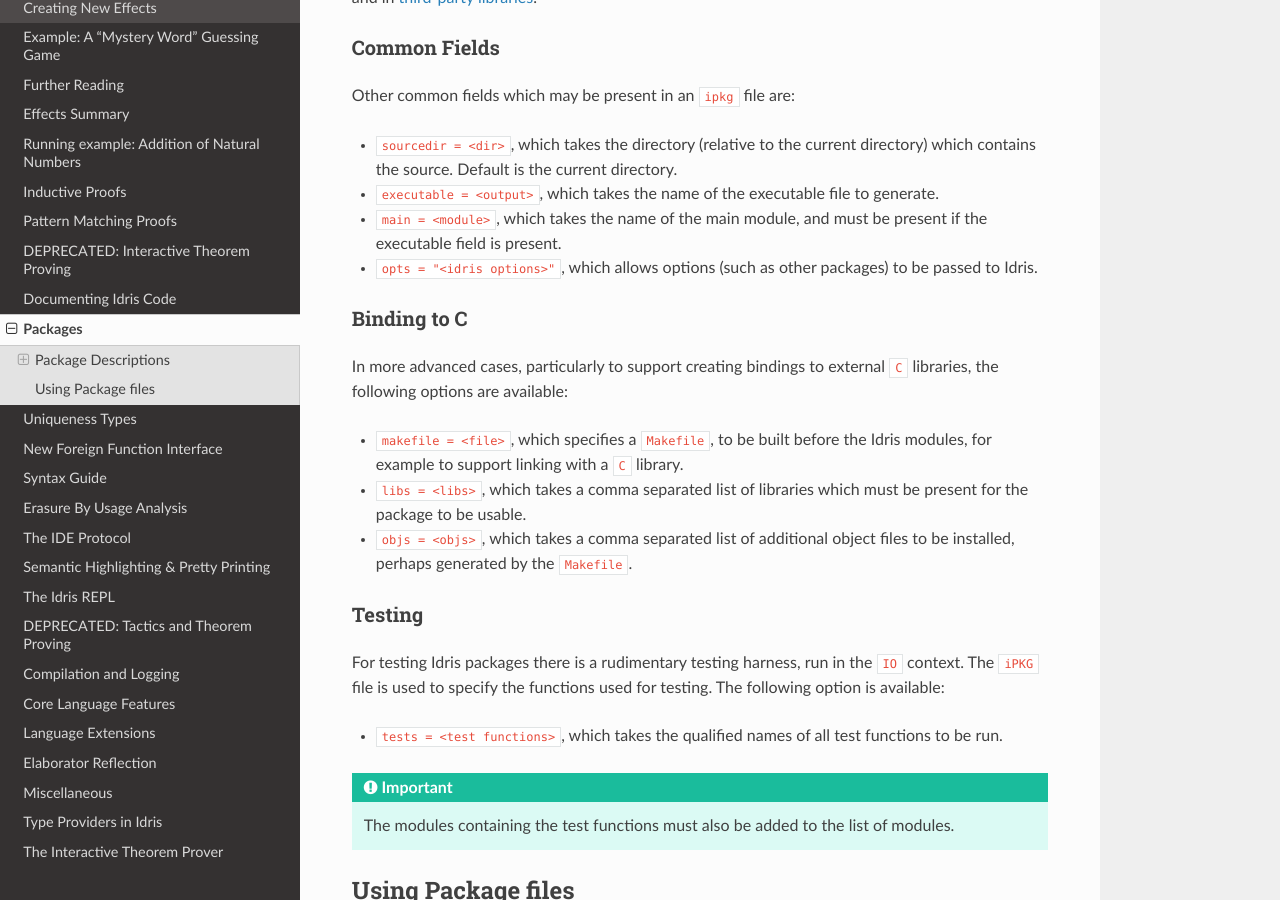
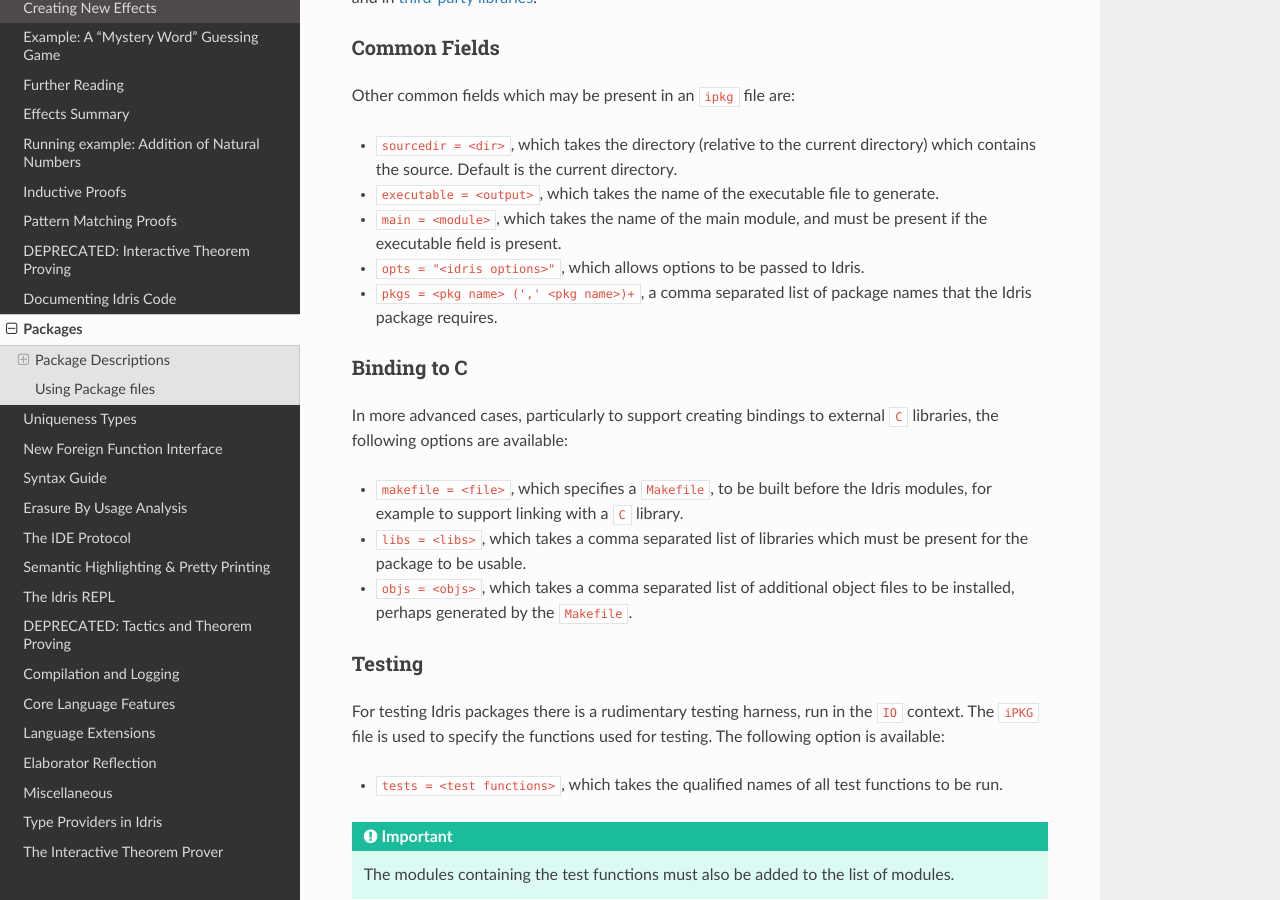
Before and after one commit to idris-lang/Idris-dev, a Sphinx documentation site: the page built from docs/reference/packages.rst, in a window 1280 px wide and 900 px high, scrolled down 669 px. Built offline with Sphinx 7.4.7 and the Read the Docs theme 2.0.0, drawn with Linux system fonts in a browser that asks for light colours; formulas are drawn with MathJax 3.

```diff
--- a/docs/reference/packages.rst
+++ b/docs/reference/packages.rst
@@ -44,8 +44,11 @@ Other common fields which may be present in an ``ipkg`` file are:
 + ``main = <module>``, which takes the name of the main module, and
   must be present if the executable field is present.
 
-+ ``opts = "<idris options>"``, which allows options (such as other
-  packages) to be passed to Idris.
++ ``opts = "<idris options>"``, which allows options to be passed to
+  Idris.
+
++ ``pkgs = <pkg name> (',' <pkg name>)+``, a comma separated list of
+  package names that the Idris package requires.
 
 Binding to C
 ------------
```
Also changed, not shown: 2 other files.
